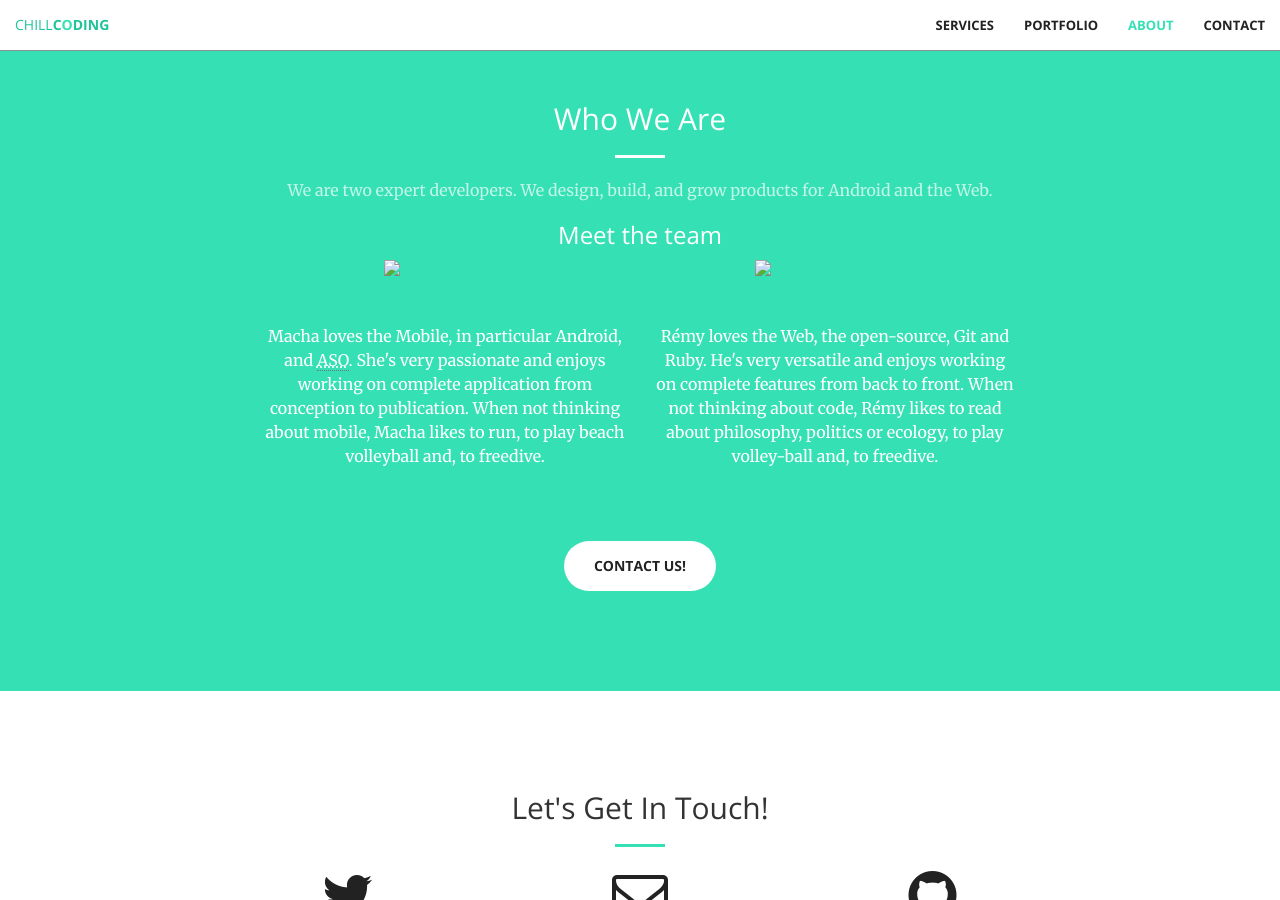
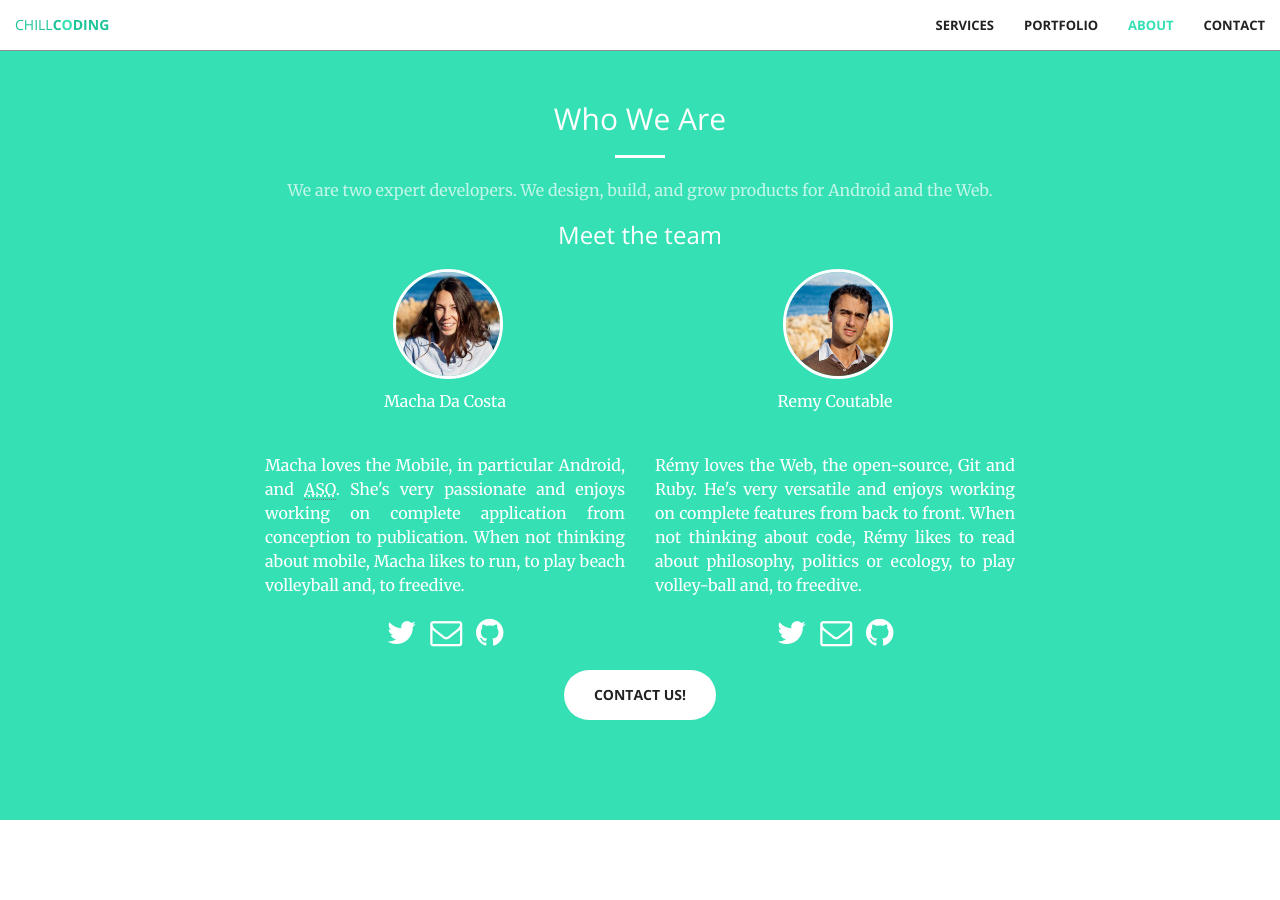
Before and after one commit to chillcoding-at-the-beach/chillcoding-at-the-beach-github.io, a Jekyll site: the page built from index.html, in a window 1280 px wide and 900 px high, scrolled down 1608 px. Built offline with Jekyll 4.4.1, drawn with Linux system fonts in a browser that asks for light colours; nearby versions of some CDN libraries.

Commit message:
Add style and img for about part

```diff
--- a/_includes/head.html
+++ b/_includes/head.html
@@ -9,6 +9,7 @@
 
     <!-- Bootstrap Core CSS -->
     <link rel="stylesheet" href="css/bootstrap.min.css" type="text/css">
+    <link rel="stylesheet" href="css/custom.css" type="text/css">
 
     <!-- Custom Fonts -->
     <link href='https://fonts.googleapis.com/css?family=Open+Sans:300italic,400italic,600italic,700italic,800italic,400,300,600,700,800' rel='stylesheet' type='text/css'>
--- /dev/null
+++ b/css/custom.css
@@ -0,0 +1,19 @@
+.person {
+  width: 110px;
+  border-radius: 50%;
+  margin: 10px auto;
+  border: 3px solid #FFFFFF;
+}
+
+.description {
+	text-align: justify;
+}
+
+.social-link {
+	color: #FFFFFF;
+	margin: 5px;
+}
+
+.social-link:hover {
+	color: #000000;
+}
```
Also changed, not shown: img/macha.jpeg (added), img/remy.png (added).
